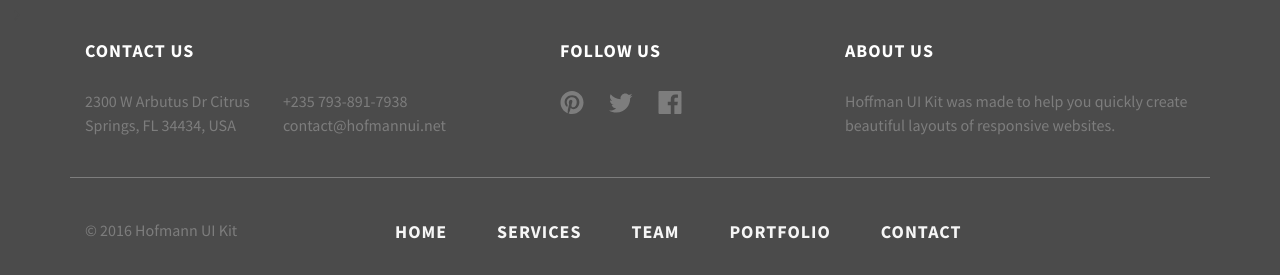
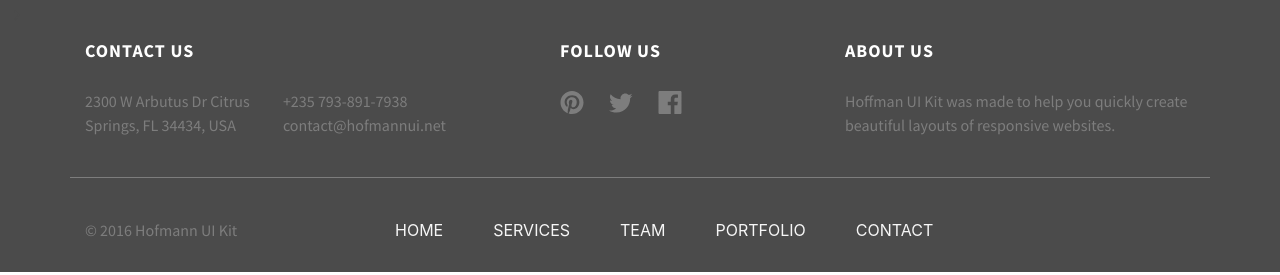
Before and after one commit to zelich89/bs-project, a website: page index.html in a window 1280 px wide. Shown: the part 6130-6405 px from the top of the page. Drawn offline with nearby package versions, Linux system fonts and the light colour scheme.

Commit message:
F_HT12_v2

```diff
--- a/index.html
+++ b/index.html
@@ -1062,11 +1062,11 @@
             <div class="row flex-column flex-md-row">
                 <div class="col-sm-6 order-md-2 pb-25 pb-md-0 ">
                     <div class="d-flex justify-content-between text-dark">
-                        <a href="#" class="caption-3 f-nav-item link-text-lighter px-10 px-xl-25">HOME</a>
-                        <a href="#" class="caption-3 f-nav-item link-text-lighter px-10 px-xl-25">SERVICES</a>
-                        <a href="#" class="caption-3 f-nav-item link-text-lighter px-10 px-xl-25">TEAM</a>
-                        <a href="#" class="caption-3 f-nav-item link-text-lighter px-10 px-xl-25">PORTFOLIO</a>
-                        <a href="#" class="caption-3 f-nav-item link-text-lighter px-10 px-xl-25">CONTACT</a>
+                        <a href="#" class="caption-4п f-nav-item link-text-lighter px-5 px-md-10 px-xl-25">HOME</a>
+                        <a href="#" class="caption-4п f-nav-item link-text-lighter px-5 px-md-10 px-xl-25">SERVICES</a>
+                        <a href="#" class="caption-4п f-nav-item link-text-lighter px-5 px-md-10 px-xl-25">TEAM</a>
+                        <a href="#" class="caption-4п f-nav-item link-text-lighter px-5 px-md-10 px-xl-25">PORTFOLIO</a>
+                        <a href="#" class="caption-4п f-nav-item link-text-lighter px-5 px-md-10 px-xl-25">CONTACT</a>
                     </div>
                 </div>
                 <div class="col-md-3 order-md-1">
--- a/sass/site/aligments.scss
+++ b/sass/site/aligments.scss
@@ -15,6 +15,7 @@
 
 .y-center {
   align-items: center;
+
 }
 
 .xy-center {
```
